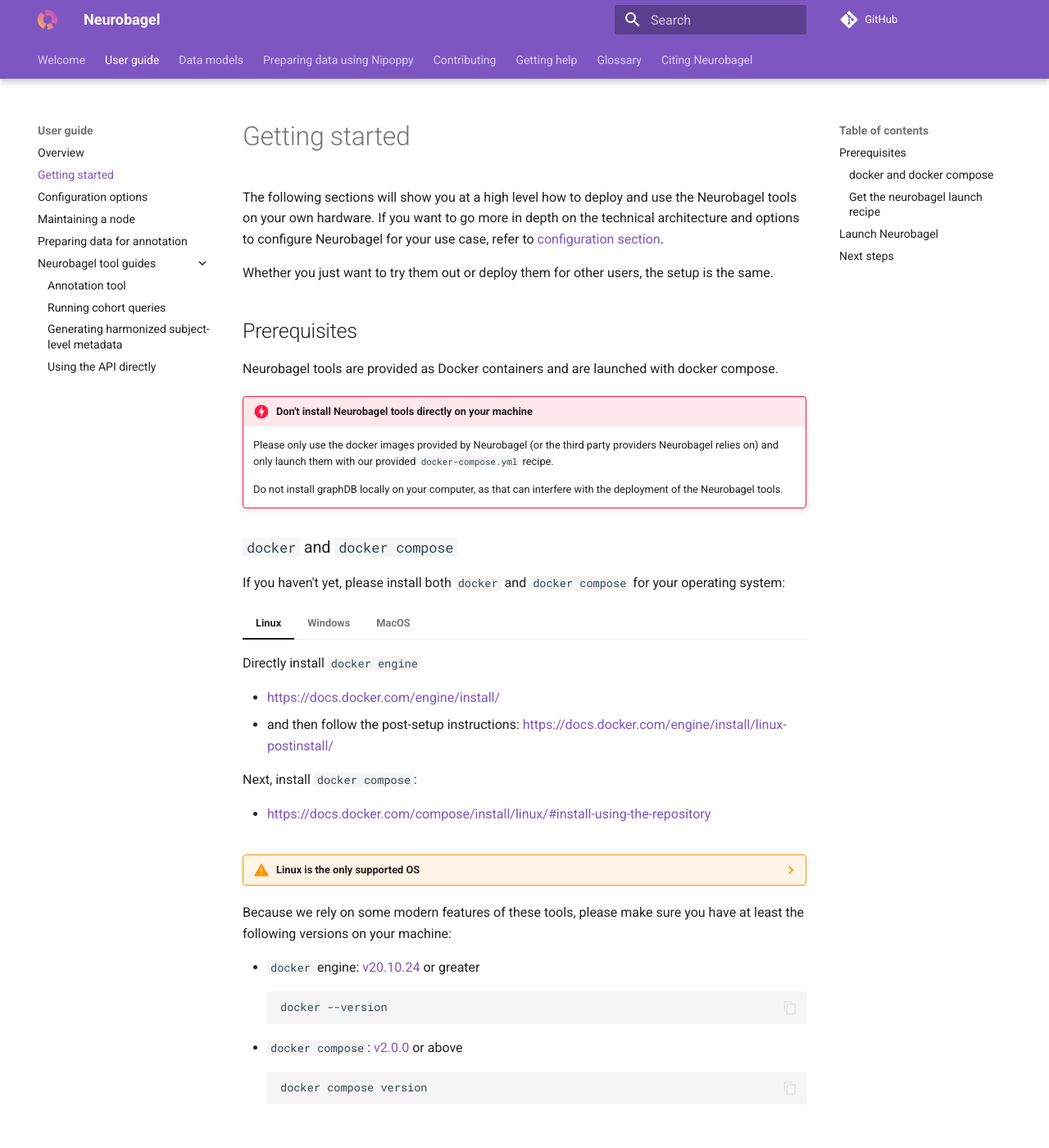
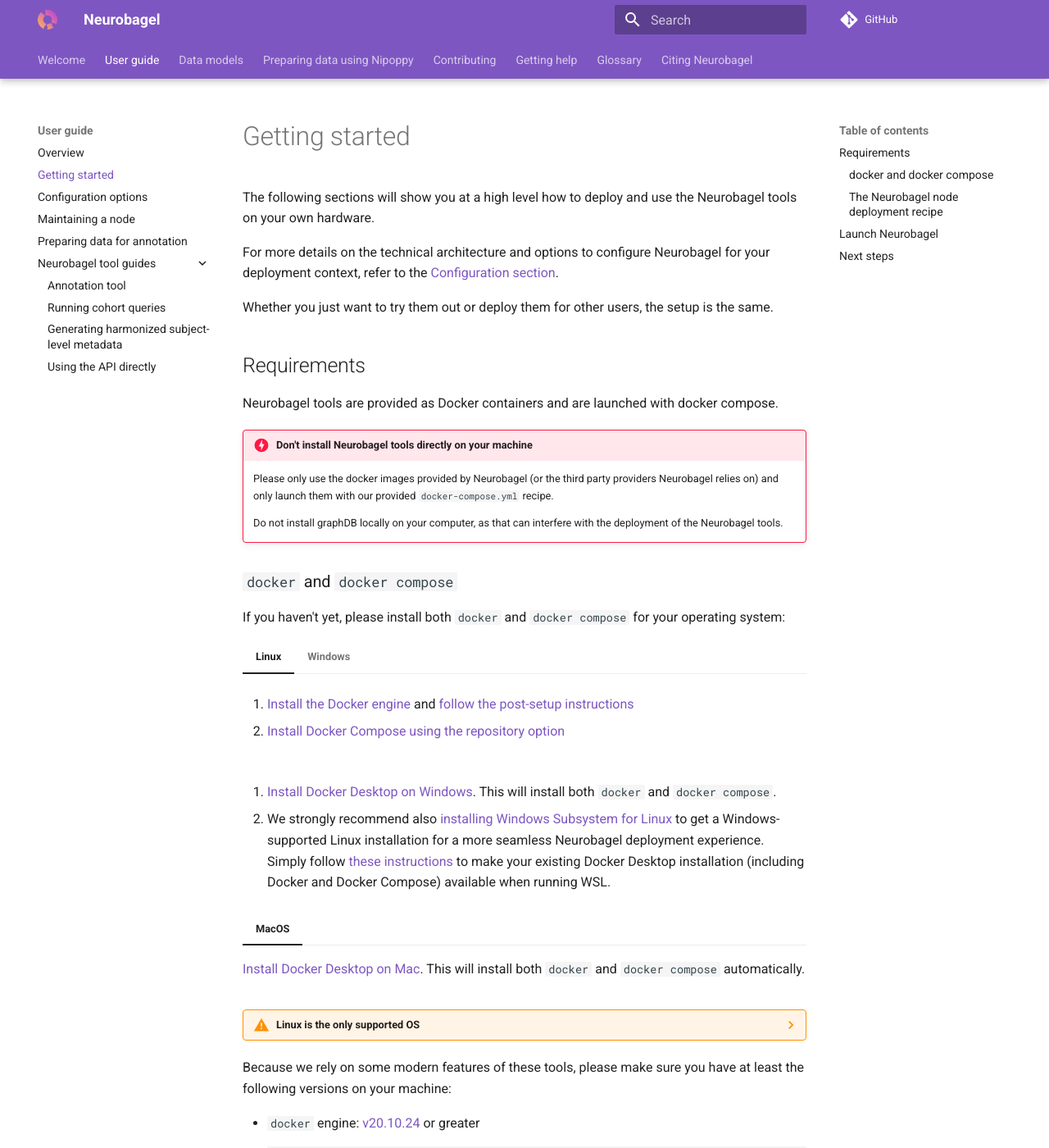
Before and after one commit to neurobagel/documentation, an MkDocs documentation site: the page built from docs/getting_started.md, in a window 1280 px wide and 1400 px high. Shown: the whole window at 82% size. Built offline with MkDocs 1.6.1 and Material for MkDocs 9.7.7, drawn with Linux system fonts in a browser that asks for light colours; emoji names are drawn with the system emoji font; comment, search, counter and statistics services are not loaded; some of the changed text lies outside the part shown.

Commit message:
Apply suggestions from code review
Co-authored-by: Alyssa Dai <alyssa.ydai@gmail.com>

````diff
--- a/docs/getting_started.md
+++ b/docs/getting_started.md
@@ -1,15 +1,16 @@
 The following sections will show you
 at a high level how to deploy and use the
 Neurobagel tools on your own hardware.
-If you want to go more in depth on the technical
+
+For more details on the technical
 architecture and options to configure Neurobagel
-for your use case, refer to [configuration section](config.md#deployment).
+for your deployment context, refer to the [Configuration section](config.md).
 
 Whether you just want to try them out
 or deploy them for other users,
 the setup is the same.
 
-## Prerequisites
+## Requirements
 
 Neurobagel tools are provided as Docker containers
 and are launched with docker compose.
@@ -29,29 +30,23 @@
 
 === "Linux"
 
-    Directly install `docker engine`
+    1. [Install the Docker engine](https://docs.docker.com/engine/install/)
+     and [follow the post-setup instructions](https://docs.docker.com/engine/install/linux-postinstall/)
 
-    - [https://docs.docker.com/engine/install/](https://docs.docker.com/engine/install/)
-    - and then follow the post-setup instructions: [https://docs.docker.com/engine/install/linux-postinstall/](https://docs.docker.com/engine/install/linux-postinstall/)
-
-    Next, install `docker compose`:
-
-    - [https://docs.docker.com/compose/install/linux/#install-using-the-repository](https://docs.docker.com/compose/install/linux/#install-using-the-repository)
+    2. [Install Docker Compose using the repository option](https://docs.docker.com/compose/install/linux/#install-using-the-repository)
 
 === "Windows"
 
-    To install `docker` on Windows you can either:
+   1. [Install Docker Desktop on Windows](https://docs.docker.com/desktop/install/windows-install/).
+   This will install both `docker` and `docker compose`.
 
-    - install "Docker Desktop on Windows": [https://docs.docker.com/desktop/install/windows-install/](https://docs.docker.com/desktop/install/windows-install/) or
-    - consider using [Windows Subsystem for Linux](https://learn.microsoft.com/en-us/windows/wsl/install)
-    to get a Windows supported Linux installation. You can then install `docker` using the Linux instructions
-
-    If you install "Docker Desktop on Windows" you will also install `docker compose` automatically.
-
+   2. We strongly recommend also [installing Windows Subsystem for Linux](https://learn.microsoft.com/en-us/windows/wsl/install)
+    to get a Windows-supported Linux installation for a more seamless Neurobagel deployment experience.
+    Simply follow [these instructions](https://docs.docker.com/desktop/wsl/) to make your existing Docker Desktop installation (including Docker and Docker Compose) available when running WSL.
 === "MacOS"
 
-    Install Docker Desktop on Mac: [https://docs.docker.com/desktop/install/mac-install/](https://docs.docker.com/desktop/install/mac-install/).
-    If you install "Docker Desktop on Mac" you will also install `docker compose` automatically.
+    [Install Docker Desktop on Mac](https://docs.docker.com/desktop/install/mac-install/).
+    This will install both `docker` and `docker compose` automatically.
 
 ??? warning "Linux is the only supported OS"
 
@@ -74,18 +69,18 @@
 ```bash
 docker compose version
 ```
-### Get the neurobagel launch recipe
+### The Neurobagel node deployment recipe
 
 The [`neurobagel/recipes` repository](https://github.com/neurobagel/recipes)
 on GitHub contains our official
-docker compose setup recipe.
+docker compose recipe and template configuration files for setting up a local Neurobagel node.
 
-1. Clone the github repository to your machine and navigate to it
+1. Clone the GitHub repository to your machine and navigate to it
 ```bash
 git clone https://github.com/neurobagel/recipes.git
 cd recipes
 ```
-2. Make copies of the template config files
+2. Make copies of the template configuration files to edit for your deployment (do not edit the templates themselves)
 ```bash
 cp template.env .env
 cp local_nb_nodes.template.json local_nb_nodes.json
@@ -126,10 +121,10 @@
 
 this will:
 
-- pull the correct docker images (if you haven't pulled them before)
-- launch the Neurobagel services
-- automatically setup and configure the services for you
-- automatically upload data to the Neurobagel graph (we provide example data for testing purposes)
+- pull the required Docker images (if you haven't pulled them before)
+- launch the containers for Neurobagel services
+- automatically set up and configure the services based on your configuration files
+- automatically upload specified datasets to the Neurobagel graph (by default, it will upload an example dataset we have provided for a test deployment)
 
 You can check that your docker containers have launched correctly by running:
 
@@ -146,13 +141,13 @@
 29a61a2d83de   neurobagel/query_tool:latest       "/bin/sh -c 'npm run…"   8 seconds ago   Up 8 seconds   0.0.0.0:3000->5173/tcp, :::3000->5173/tcp             recipes-query_federation-1
 ```
 
-The `docker-compose.yml` recipe provides additional profiles
-for specific deployment use cases. Please refer to
+The `docker-compose.yml` recipe provides additional service profiles
+for different deployment use cases (e.g., if you do not need to set up local query federation). Please refer to
 our [detailed profile documentation]() for details.
 
 ## Next steps
 
-:tada: You are now the proud owner of a running Neurobagel stack. Here are some things you can do now:
+:tada: You are now the proud owner of a running Neurobagel node. Here are some things you can do now:
 
 - Try your own query tool (e.g. [http://localhost:3000](http://localhost:3000)) and read about the [query tool](./query_tool.md) guide
 - [Prepare your own dataset](./data_prep.md) for Neurobagel
````
